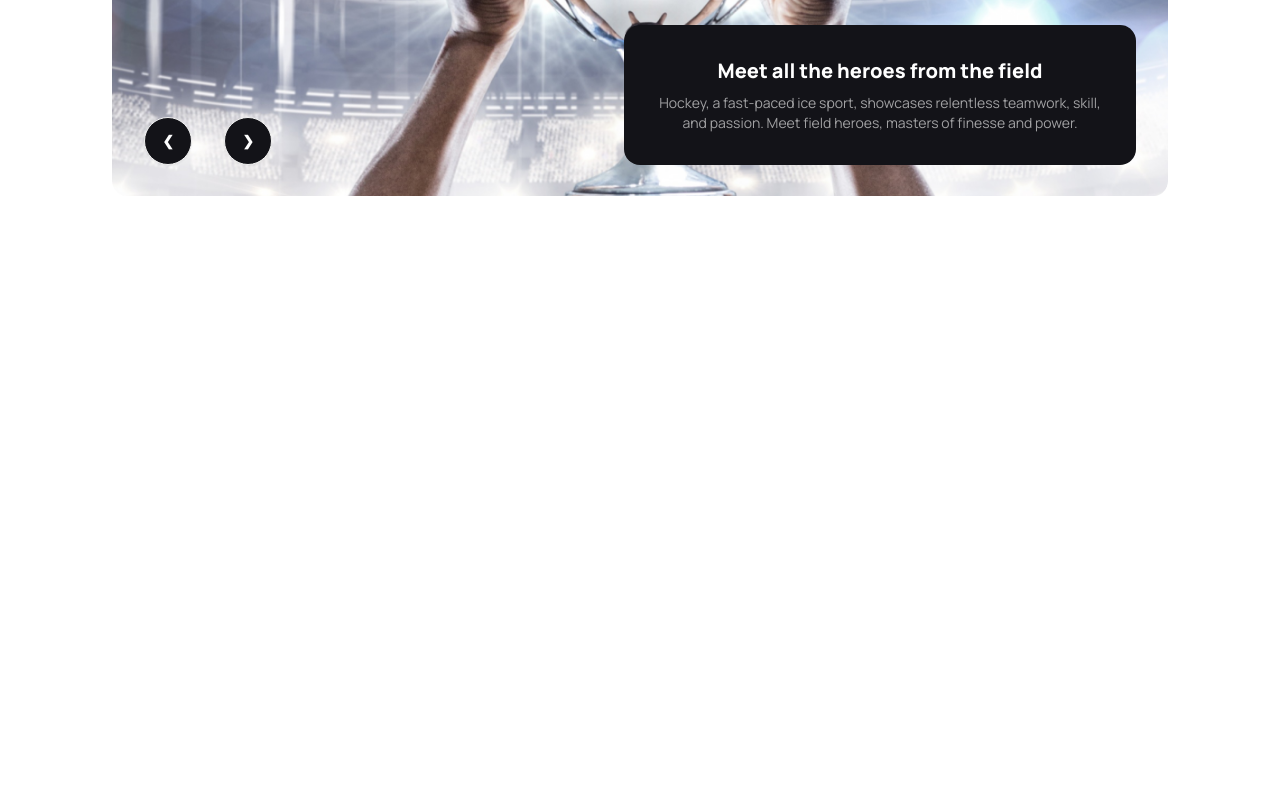
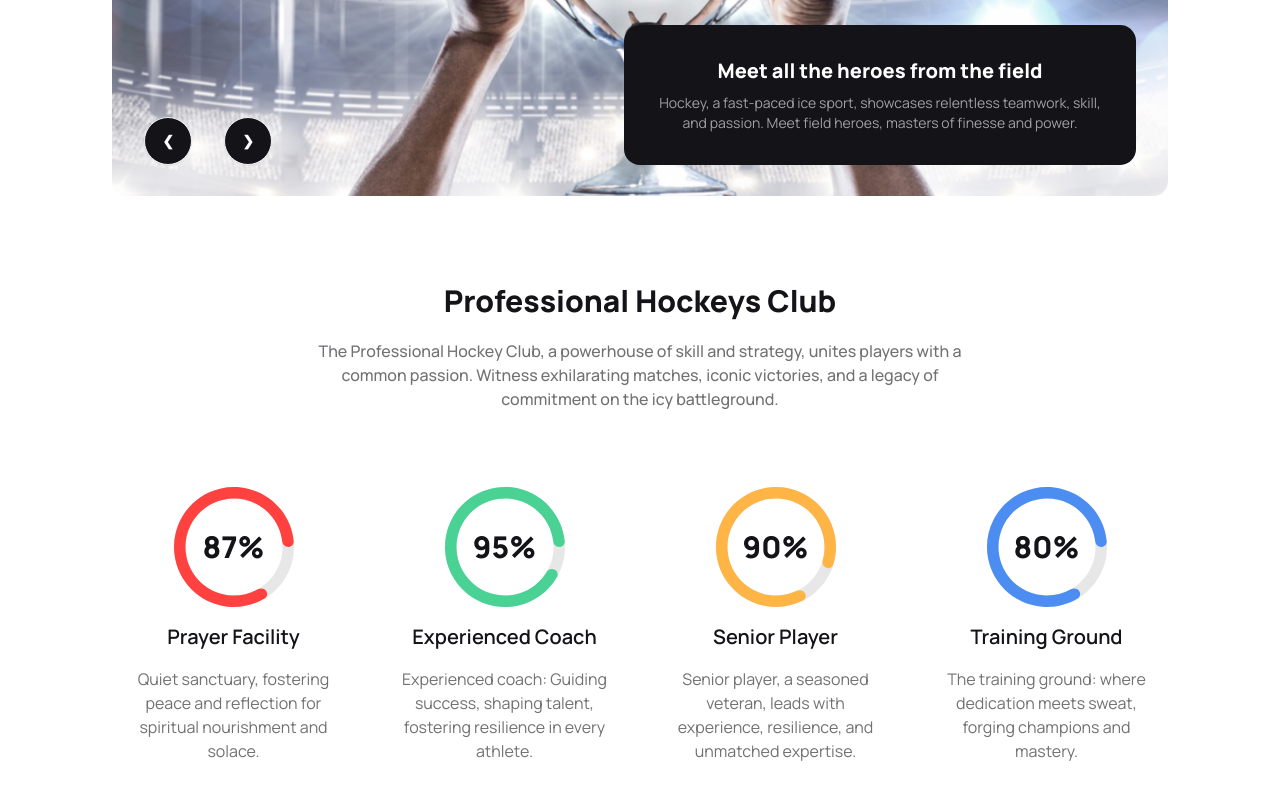
Before and after one commit to imnazirul/hockeys-a3, a plain HTML site: page index.html in a window 1280 px wide. Shown: the part 420-1220 px from the top of the page. Before the commit the page ends 800 px from the top, so only its background shows below. Drawn offline with nearby package versions, Linux system fonts and the light colour scheme.

Commit message:
Professional Hockeys Club section added

```diff
--- a/index.html
+++ b/index.html
@@ -249,7 +249,89 @@
       </div>
     </header>
 
-    <main></main>
+    <main class="container mx-auto lg:px-28 px-5">
+      <!-- Professional Hockeys Club section -->
+      <section class="mb-10 lg:mb-20">
+        <h1
+          class="text-dark1 lg:text-3xl text-2xl font-extrabold text-center mb-5"
+        >
+          Professional Hockeys Club
+        </h1>
+        <p class="text-rgba1 text-center font-medium max-w-2xl mx-auto mb-16">
+          The Professional Hockey Club, a powerhouse of skill and strategy,
+          unites players with a common passion. Witness exhilarating matches,
+          iconic victories, and a legacy of commitment on the icy battleground.
+        </p>
+        <div
+          class="grid grid-cols-1 lg:grid-cols-4 md:grid-cols-2 gap-7 items-start justify-center"
+        >
+          <!-- one -->
+          <div class="flex flex-col justify-center space-y-4 p-3">
+            <div
+              class="bg-[url('./images/icons/Group1.svg')] w-[120px] h-[120px] bg-no-repeat bg-cover bg-center flex justify-center items-center mx-auto"
+            >
+              <h3 class="text-dark1 font-extrabold text-3xl">87%</h3>
+            </div>
+
+            <h3 class="font-semibold text-dark1 text-xl text-center">
+              Prayer Facility
+            </h3>
+            <p class="text-rgba1 text-center">
+              Quiet sanctuary, fostering peace and reflection for spiritual
+              nourishment and solace.
+            </p>
+          </div>
+
+          <!-- two -->
+          <div class="flex flex-col justify-center space-y-4 p-3">
+            <div
+              class="bg-[url('./images/icons/Group2.svg')] w-[120px] h-[120px] bg-no-repeat bg-cover bg-center flex justify-center items-center mx-auto"
+            >
+              <h3 class="text-dark1 font-extrabold text-3xl">95%</h3>
+            </div>
+            <h3 class="font-semibold text-dark1 text-xl text-center">
+              Experienced Coach
+            </h3>
+            <p class="text-rgba1 text-center">
+              Experienced coach: Guiding success, shaping talent, fostering
+              resilience in every athlete.
+            </p>
+          </div>
+
+          <!-- three -->
+          <div class="flex flex-col justify-center space-y-4 p-3">
+            <div
+              class="bg-[url('./images/icons/Group3.svg')] w-[120px] h-[120px] bg-no-repeat bg-cover bg-center flex justify-center items-center mx-auto"
+            >
+              <h3 class="text-dark1 font-extrabold text-3xl">90%</h3>
+            </div>
+            <h3 class="font-semibold text-dark1 text-xl text-center">
+              Senior Player
+            </h3>
+            <p class="text-rgba1 text-center">
+              Senior player, a seasoned veteran, leads with experience,
+              resilience, and unmatched expertise.
+            </p>
+          </div>
+
+          <!-- four -->
+          <div class="flex flex-col justify-center space-y-4 p-3">
+            <div
+              class="bg-[url('./images/icons/Group4.svg')] w-[120px] h-[120px] bg-no-repeat bg-cover bg-center flex justify-center items-center mx-auto"
+            >
+              <h3 class="text-dark1 font-extrabold text-3xl">80%</h3>
+            </div>
+            <h3 class="font-semibold text-dark1 text-xl text-center">
+              Training Ground
+            </h3>
+            <p class="text-rgba1 text-center">
+              The training ground: where dedication meets sweat, forging
+              champions and mastery.
+            </p>
+          </div>
+        </div>
+      </section>
+    </main>
 
     <footer></footer>
   </body>
```
Also changed, not shown: Images/icons/Group1.svg (added), Images/icons/Group2.svg (added), Images/icons/Group3.svg (added), Images/icons/Group4.svg (added).
